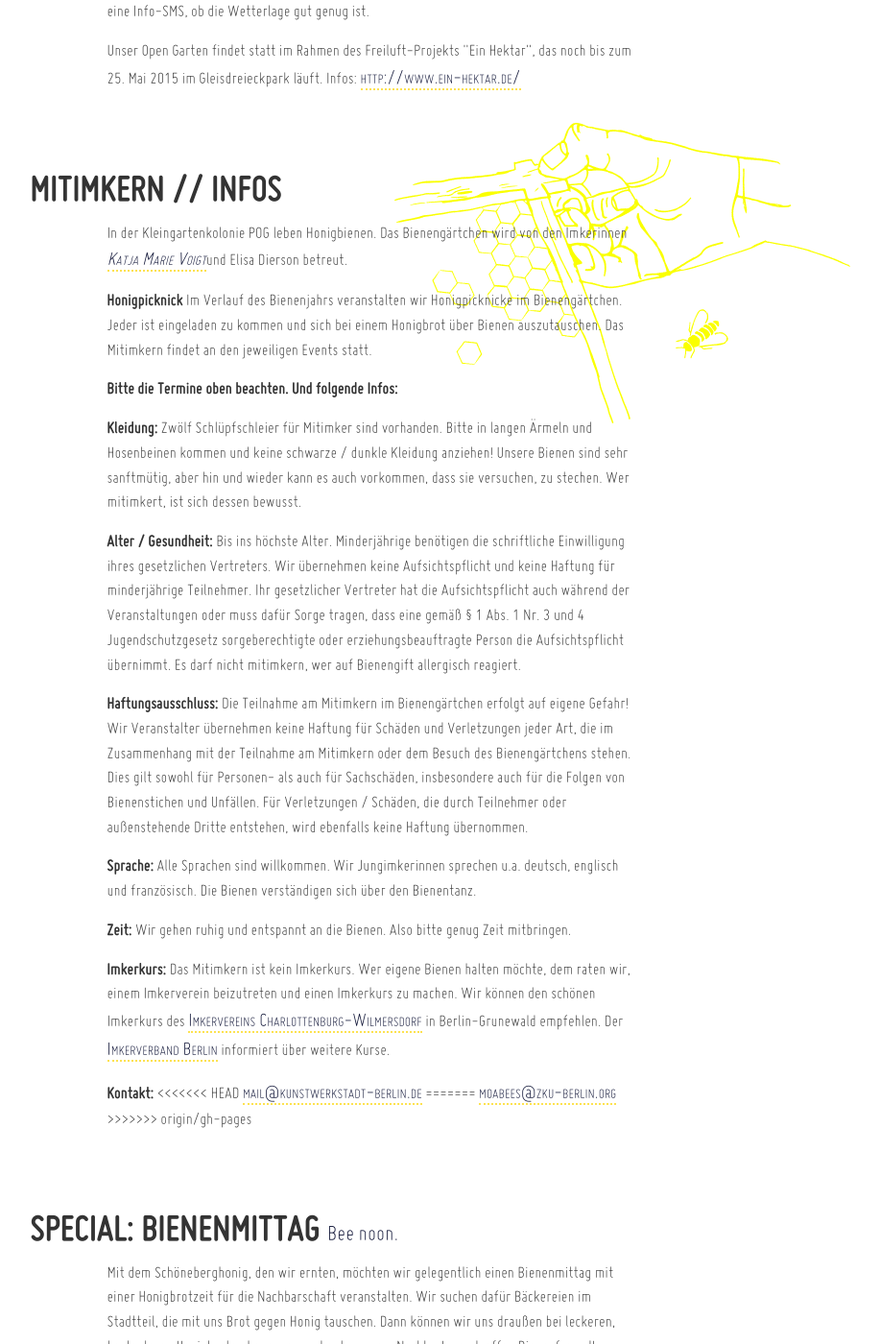
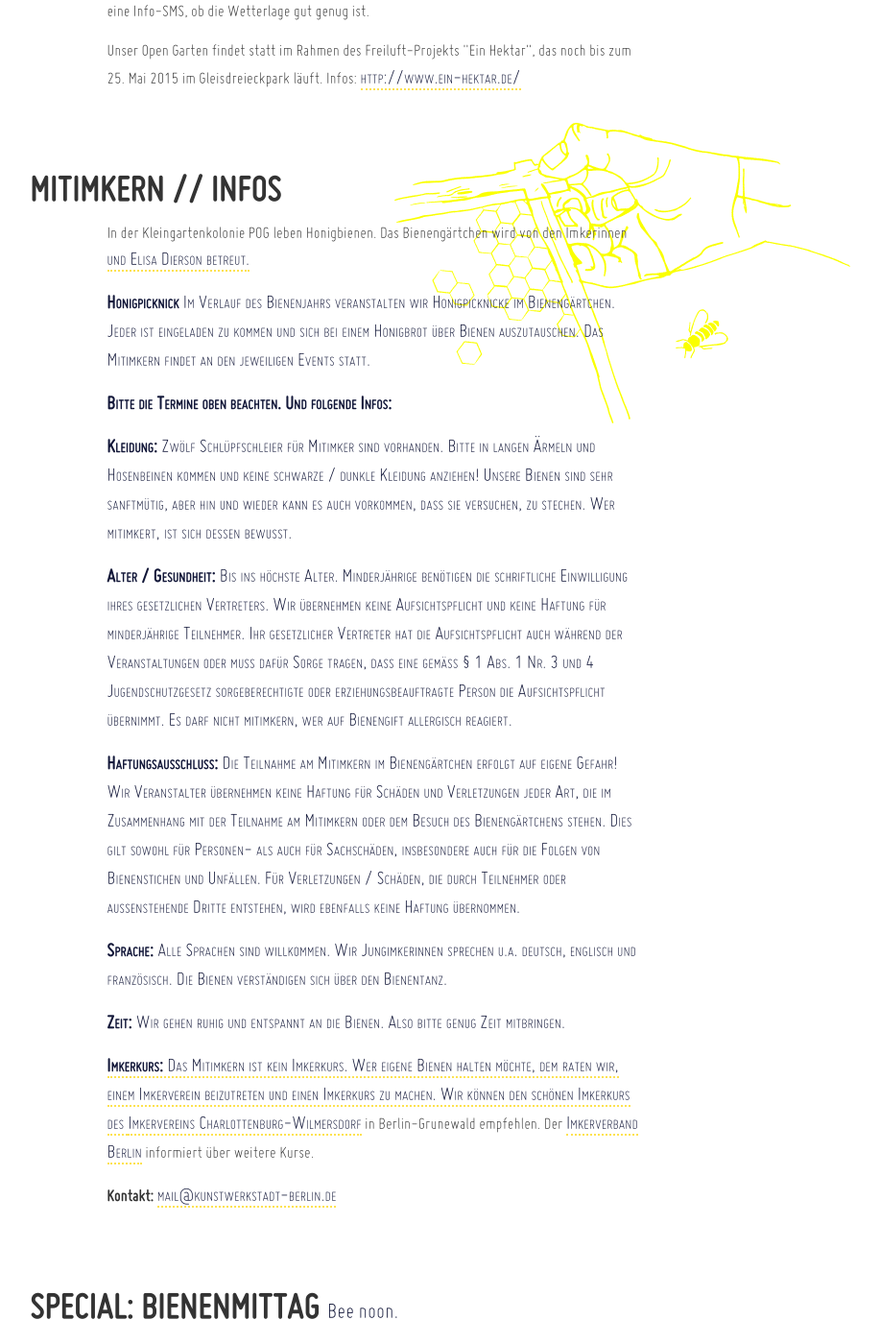
Before and after one commit to dieda/schoeneberg.berlin-bienenstadt.de, a Jekyll site: the page built from index.html, in a window 1280 px wide and 1400 px high, scrolled down 1106 px. Shown: the whole window at 96% size, without its empty margins (251-1168 px from the left). Built offline with Jekyll 4.4.1, drawn with Linux system fonts in a browser that asks for light colours.

Commit message:
Update index.html
Neue Links korrigiert.

```diff
--- a/index.html
+++ b/index.html
@@ -78,7 +78,7 @@
   <div class="hand"></div>
 </h2>
 <p>
-  In der Kleingartenkolonie POG leben Honigbienen. Das Bienengärtchen wird von den Imkerinnen <a href="http://www.katjamarievoigt.com" target="_blank"<p><i>Katja Marie Voigt</i></a>und Elisa Dierson betreut.
+  In der Kleingartenkolonie POG leben Honigbienen. Das Bienengärtchen wird von den Imkerinnen <a href="http://www.katjamarievoigt.com"katja marie voigt</a> und Elisa Dierson betreut.
 </p>
 <p>
   <strong>Honigpicknick</strong> Im Verlauf des Bienenjahrs veranstalten wir Honigpicknicke im Bienengärtchen. Jeder ist eingeladen zu kommen und sich bei einem Honigbrot über Bienen auszutauschen. Das Mitimkern findet an den jeweiligen Events statt.
@@ -117,11 +117,7 @@
 </p>
 <p>
   <strong>Kontakt:</strong>
-<<<<<<< HEAD
   <a href="mailto:mail@kunstwerkstadt-berlin.de">mail@kunstwerkstadt-berlin.de</a>
-=======
-  <a href="mailto:moabees@zku-berlin.org">moabees@zku-berlin.org</a>
->>>>>>> origin/gh-pages
 </p>
 
 
```
